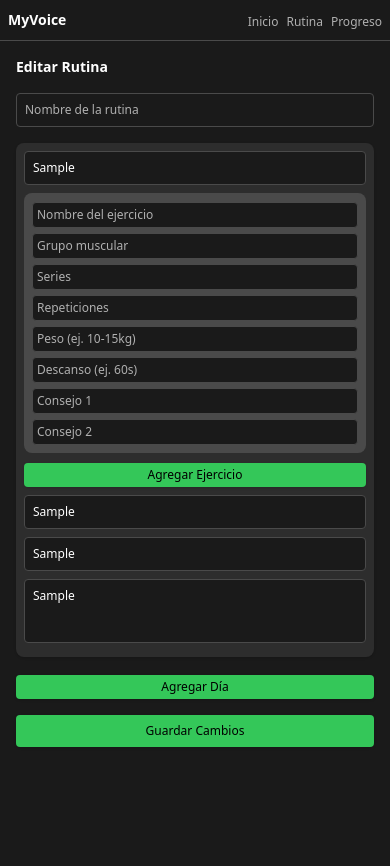
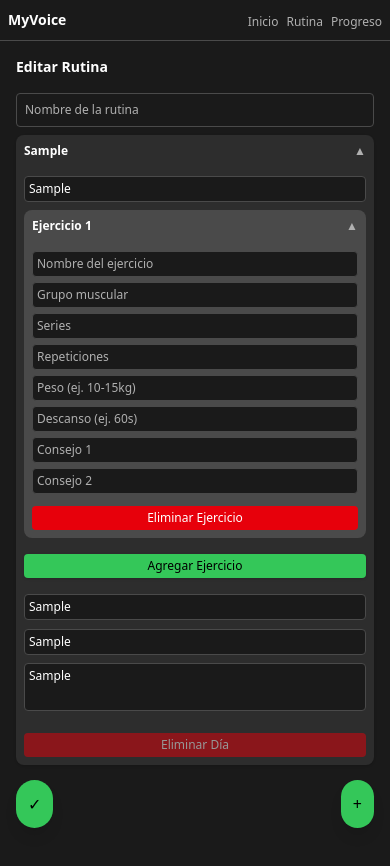
Before and after one commit to onavi001/myvoice, a React (Vite) app: page /routine/edit-routine/1 in a window 390 px wide. Both pictures are taken after typing "Sample", "Sample", "Sample", "Sample" into the empty fields and a click on the button "Agregar Ejercicio". Shown: the top 866 px of the page. Built offline with nearby package versions, Linux system fonts and the light colour scheme.

Commit message:
Add day and exercise deletion to RoutineFormPage with mobile-friendly design

```diff
--- a/src/pages/RoutinePage/RoutineFormPage.tsx
+++ b/src/pages/RoutinePage/RoutineFormPage.tsx
@@ -33,15 +33,16 @@ export const RoutineFormPage: React.FC = () => {
   const navigate = useNavigate();
   const { routineIndex } = useParams<{ routineIndex: string }>();
 
-  const isEditMode = !!routineIndex; // Determina si estamos editando o agregando
+  const isEditMode = !!routineIndex;
   const index = Number(routineIndex);
 
   const [formData, setFormData] = useState<RoutineForm>({
     name: "",
     days: [{ day: "", exercises: [], musclesWorked: [], warmUpOptions: [], explanation: "" }],
   });
+  const [expandedDay, setExpandedDay] = useState<number | null>(isEditMode ? 0 : null);
+  const [expandedExercises, setExpandedExercises] = useState<Record<number, number[]>>({});
 
-  // Cargar datos de la rutina existente si estamos en modo edición
   useEffect(() => {
     if (isEditMode && routines[index]) {
       const routine = routines[index];
@@ -94,6 +95,23 @@ export const RoutineFormPage: React.FC = () => {
       ...formData,
       days: [...formData.days, { day: "", exercises: [], musclesWorked: [], warmUpOptions: [], explanation: "" }],
     });
+    setExpandedDay(formData.days.length);
+  };
+
+  const deleteDay = (dayIndex: number) => {
+    if (formData.days.length <= 1) return; // No eliminar si solo queda un día
+    const updatedDays = formData.days.filter((_, idx) => idx !== dayIndex);
+    setFormData({ ...formData, days: updatedDays });
+    setExpandedDay((prev) => (prev === dayIndex ? null : prev > dayIndex ? prev - 1 : prev));
+    setExpandedExercises((prev) => {
+      const newExpanded = { ...prev };
+      delete newExpanded[dayIndex];
+      return Object.keys(newExpanded).reduce((acc, key) => {
+        const newKey = Number(key) > dayIndex ? Number(key) - 1 : Number(key);
+        acc[newKey] = newExpanded[key];
+        return acc;
+      }, {} as Record<number, number[]>);
+    });
   };
 
   const addExercise = (dayIndex: number) => {
@@ -108,6 +126,35 @@ export const RoutineFormPage: React.FC = () => {
       tips: ["", ""],
     });
     setFormData({ ...formData, days: updatedDays });
+    setExpandedExercises((prev) => ({
+      ...prev,
+      [dayIndex]: [...(prev[dayIndex] || []), updatedDays[dayIndex].exercises.length - 1],
+    }));
+  };
+
+  const deleteExercise = (dayIndex: number, exerciseIndex: number) => {
+    const updatedDays = [...formData.days];
+    updatedDays[dayIndex].exercises = updatedDays[dayIndex].exercises.filter((_, idx) => idx !== exerciseIndex);
+    setFormData({ ...formData, days: updatedDays });
+    setExpandedExercises((prev) => ({
+      ...prev,
+      [dayIndex]: (prev[dayIndex] || []).filter((idx) => idx !== exerciseIndex).map(idx => idx > exerciseIndex ? idx - 1 : idx),
+    }));
+  };
+
+  const toggleDay = (dayIndex: number) => {
+    setExpandedDay((prev) => (prev === dayIndex ? null : dayIndex));
+  };
+
+  const toggleExercise = (dayIndex: number, exerciseIndex: number) => {
+    setExpandedExercises((prev) => {
+      const dayExercises = prev[dayIndex] || [];
+      if (dayExercises.includes(exerciseIndex)) {
+        return { ...prev, [dayIndex]: dayExercises.filter((idx) => idx !== exerciseIndex) };
+      } else {
+        return { ...prev, [dayIndex]: [...dayExercises, exerciseIndex] };
+      }
+    });
   };
 
   const handleSubmit = (e: React.FormEvent) => {
@@ -141,11 +188,11 @@ export const RoutineFormPage: React.FC = () => {
 
   return (
     <div className="min-h-screen bg-[#1A1A1A] text-white flex flex-col">
-      <div className="p-4 max-w-md mx-auto flex-1">
+      <div className="p-4 max-w-md mx-auto flex-1 overflow-y-auto">
         <h2 className="text-sm font-sans font-semibold text-white mb-4 truncate">
           {isEditMode ? "Editar Rutina" : "Agregar Rutina Manual"}
         </h2>
-        <form onSubmit={handleSubmit} className="space-y-4">
+        <form onSubmit={handleSubmit} className="space-y-2">
           <input
             name="name"
             placeholder="Nombre de la rutina"
@@ -153,17 +200,50 @@ export const RoutineFormPage: React.FC = () => {
             onChange={handleRoutineChange}
             className="w-full p-2 border border-[#4A4A4A] rounded bg-[#1A1A1A] text-white text-xs placeholder-[#B0B0B0] focus:outline-none focus:ring-1 focus:ring-[#34C759]"
           />
-          {formData.days.map((day, dayIndex) => (
-            <div key={dayIndex} className="bg-[#2D2D2D] p-2 rounded-lg shadow-sm space-y-2">
+          {formData.days.map((day, dayIndex) => {
+            const isExpanded = expandedDay === dayIndex;
+            return (
+              <div
+                key={dayIndex}
+                className={`rounded-lg shadow-sm ${dayIndex % 2 === 0 ? "bg-[#2D2D2D]" : "bg-[#3A3A3A]"}`}
+              >
+                <button
+                  type="button"
+                  onClick={() => toggleDay(dayIndex)}
+                  className="w-full flex justify-between items-center p-2 text-left hover:bg-[#4A4A4A] transition-colors"
+                >
+                  <span className="text-xs font-semibold text-white truncate">
+                    {day.day || `Día ${dayIndex + 1}`}
+                  </span>
+                  <span className="text-[#B0B0B0] text-xs">{isExpanded ? "▲" : "▼"}</span>
+                </button>
+                {isExpanded && (
+                  <div className="p-2 space-y-2">
                     <input
-                placeholder="Nombre del día (ej. Pecho y Tríceps)"
+                      placeholder="Nombre del día"
                       value={day.day}
                       onChange={(e) => handleDayChange(dayIndex, "day", e.target.value)}
-                className="w-full p-2 border border-[#4A4A4A] rounded bg-[#1A1A1A] text-white text-xs placeholder-[#B0B0B0] focus:outline-none focus:ring-1 focus:ring-[#34C759]"
+                      className="w-full p-1 border border-[#4A4A4A] rounded bg-[#1A1A1A] text-white text-xs placeholder-[#B0B0B0] focus:outline-none focus:ring-1 focus:ring-[#34C759]"
                     />
-              <div className="space-y-2">
-                {day.exercises.map((exercise, exerciseIndex) => (
-                  <div key={exerciseIndex} className="bg-[#4A4A4A] p-2 rounded-lg space-y-1">
+                    {day.exercises.map((exercise, exerciseIndex) => {
+                      const isExerciseExpanded = expandedExercises[dayIndex]?.includes(exerciseIndex);
+                      return (
+                        <div
+                          key={exerciseIndex}
+                          className={`rounded-lg ${exerciseIndex % 2 === 0 ? "bg-[#4A4A4A]" : "bg-[#5A5A5A]"}`}
+                        >
+                          <button
+                            type="button"
+                            onClick={() => toggleExercise(dayIndex, exerciseIndex)}
+                            className="w-full flex justify-between items-center p-2 text-left hover:bg-[#6A6A6A] transition-colors"
+                          >
+                            <span className="text-xs font-semibold text-white truncate">
+                              {exercise.name || `Ejercicio ${exerciseIndex + 1}`}
+                            </span>
+                            <span className="text-[#B0B0B0] text-xs">{isExerciseExpanded ? "▲" : "▼"}</span>
+                          </button>
+                          {isExerciseExpanded && (
+                            <div className="p-2 space-y-1">
                               <input
                                 placeholder="Nombre del ejercicio"
                                 value={exercise.name}
@@ -222,50 +302,78 @@ export const RoutineFormPage: React.FC = () => {
                                 }}
                                 className="w-full p-1 border border-[#4A4A4A] rounded bg-[#1A1A1A] text-white text-xs placeholder-[#B0B0B0] focus:outline-none focus:ring-1 focus:ring-[#34C759]"
                               />
+                              <button
+                                type="button"
+                                onClick={() => deleteExercise(dayIndex, exerciseIndex)}
+                                className="w-full bg-red-600 text-white py-1 rounded hover:bg-red-700 transition-colors text-xs mt-2"
+                              >
+                                Eliminar Ejercicio
+                              </button>
                             </div>
-                ))}
+                          )}
+                        </div>
+                      );
+                    })}
                     <button
                       type="button"
                       onClick={() => addExercise(dayIndex)}
-                  className="w-full bg-[#34C759] text-black py-1 rounded hover:bg-[#2DBF4E] transition-colors text-xs shadow-sm"
+                      className="w-full bg-[#34C759] text-black py-1 rounded hover:bg-[#2DBF4E] transition-colors text-xs shadow-sm mt-2"
                     >
                       Agregar Ejercicio
                     </button>
-              </div>
                     <input
                       placeholder="Músculos trabajados (separados por coma)"
                       value={day.musclesWorked.join(", ")}
                       onChange={(e) => handleDayChange(dayIndex, "musclesWorked", e.target.value.split(", "))}
-                className="w-full p-2 border border-[#4A4A4A] rounded bg-[#1A1A1A] text-white text-xs placeholder-[#B0B0B0] focus:outline-none focus:ring-1 focus:ring-[#34C759]"
+                      className="w-full p-1 border border-[#4A4A4A] rounded bg-[#1A1A1A] text-white text-xs placeholder-[#B0B0B0] focus:outline-none focus:ring-1 focus:ring-[#34C759] mt-2"
                     />
                     <input
                       placeholder="Calentamientos (separados por coma)"
                       value={day.warmUpOptions.join(", ")}
                       onChange={(e) => handleDayChange(dayIndex, "warmUpOptions", e.target.value.split(", "))}
-                className="w-full p-2 border border-[#4A4A4A] rounded bg-[#1A1A1A] text-white text-xs placeholder-[#B0B0B0] focus:outline-none focus:ring-1 focus:ring-[#34C759]"
+                      className="w-full p-1 border border-[#4A4A4A] rounded bg-[#1A1A1A] text-white text-xs placeholder-[#B0B0B0] focus:outline-none focus:ring-1 focus:ring-[#34C759]"
                     />
                     <textarea
                       placeholder="Explicación"
                       value={day.explanation}
                       onChange={(e) => handleDayChange(dayIndex, "explanation", e.target.value)}
-                className="w-full p-2 border border-[#4A4A4A] rounded bg-[#1A1A1A] text-white text-xs h-16 resize-none placeholder-[#B0B0B0] focus:outline-none focus:ring-1 focus:ring-[#34C759]"
+                      className="w-full p-1 border border-[#4A4A4A] rounded bg-[#1A1A1A] text-white text-xs h-12 resize-none placeholder-[#B0B0B0] focus:outline-none focus:ring-1 focus:ring-[#34C759]"
                     />
+                    <button
+                      type="button"
+                      onClick={() => deleteDay(dayIndex)}
+                      disabled={formData.days.length <= 1}
+                      className="w-full bg-red-600 text-white py-1 rounded hover:bg-red-700 transition-colors text-xs mt-2 disabled:opacity-50"
+                    >
+                      Eliminar Día
+                    </button>
                   </div>
-          ))}
+                )}
+              </div>
+            );
+          })}
+        </form>
+      </div>
+
+      {/* Botón flotante para agregar día */}
+      <div className="fixed bottom-4 right-4 z-10">
         <button
           type="button"
           onClick={addDay}
-            className="w-full bg-[#34C759] text-black py-1 rounded hover:bg-[#2DBF4E] transition-colors text-xs shadow-sm"
+          className="bg-[#34C759] text-black p-3 rounded-full shadow-lg hover:bg-[#2DBF4E] transition-colors"
         >
-            Agregar Día
+          +
         </button>
+      </div>
+
+      {/* Botón fijo para guardar */}
+      <div className="fixed bottom-4 left-4 z-10">
         <button
-            type="submit"
-            className="w-full bg-[#34C759] text-black py-2 rounded hover:bg-[#2DBF4E] transition-colors text-xs shadow-sm"
+          onClick={handleSubmit}
+          className="bg-[#34C759] text-black p-3 rounded-full shadow-lg hover:bg-[#2DBF4E] transition-colors"
         >
-            {isEditMode ? "Guardar Cambios" : "Guardar Rutina"}
+          ✓
         </button>
-        </form>
       </div>
     </div>
   );
```
Lines whose indentation alone changed are shown as unchanged.
